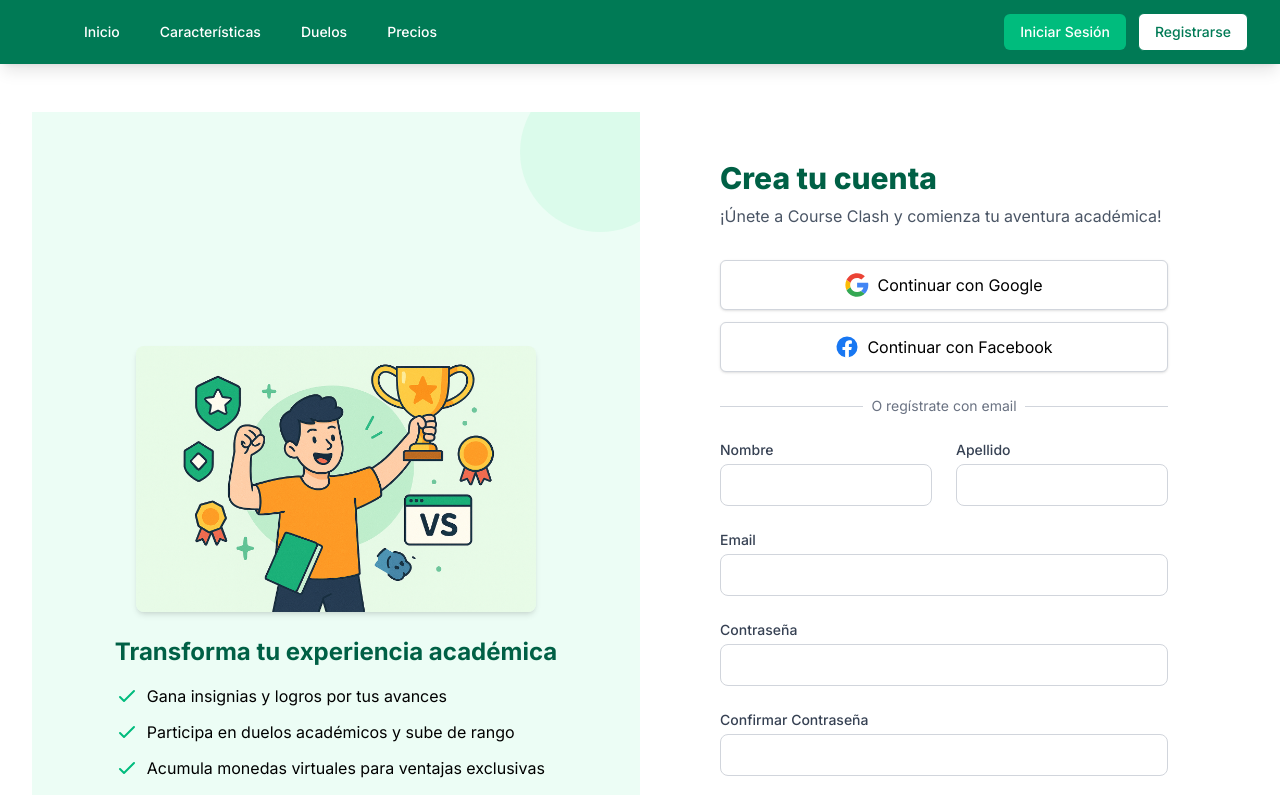
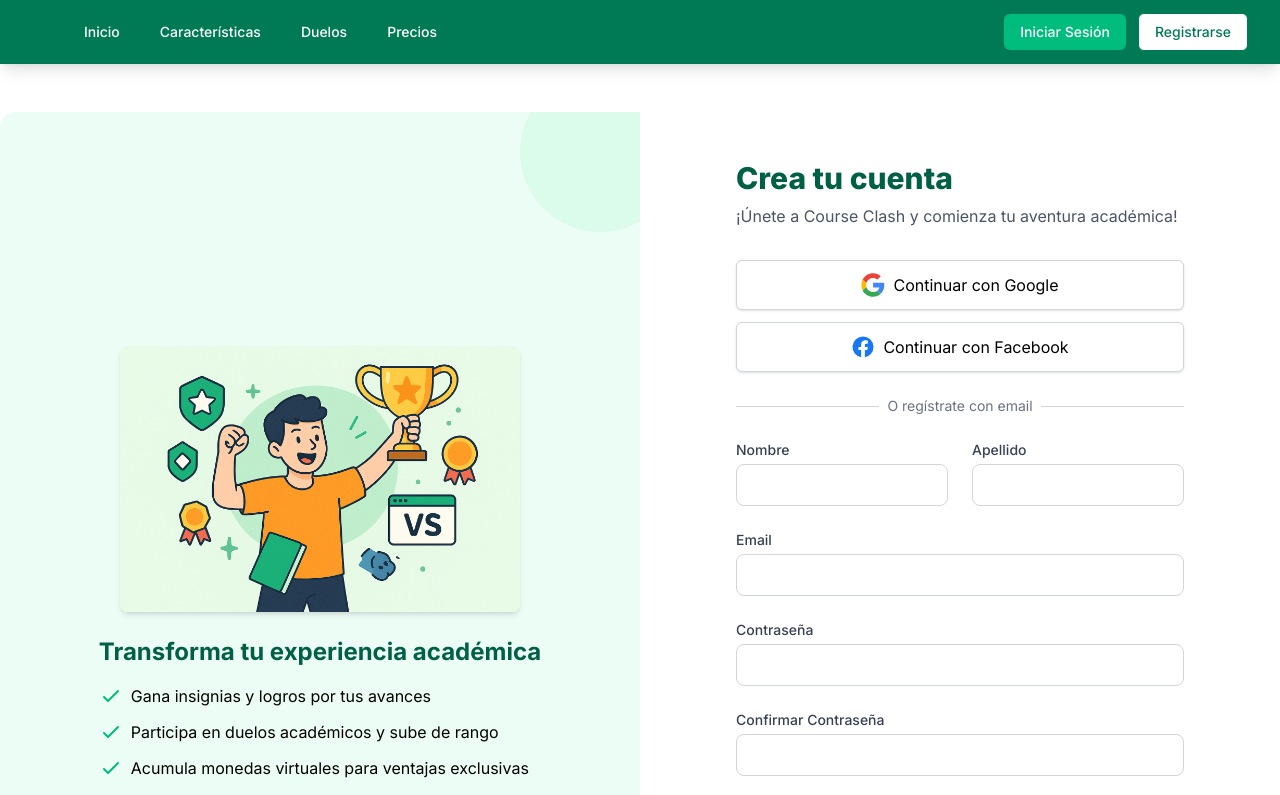
Before and after one commit to w1sec0d/CourseClash, a Next.js app in the folder frontend/: page /registro in a window 1280 px wide. Shown: the top 795 px of the page. Built offline with nearby package versions, Linux system fonts and the light colour scheme.

Commit message:
Elimina padding innecesario en registro

```diff
--- a/frontend/app/registro/page.tsx
+++ b/frontend/app/registro/page.tsx
@@ -5,7 +5,7 @@ import Link from 'next/link';
 
 export default function Register() {
   return (
-    <section className='my-12 sm:px-6 lg:px-8 text-black mx-auto container bg-white rounded-2xl overflow-hidden shadow-xl max-w-7xl md:grid-cols-2 grid grid-cols-1'>
+    <section className='my-12 text-black mx-auto container bg-white rounded-2xl overflow-hidden shadow-xl max-w-7xl md:grid-cols-2 grid grid-cols-1'>
       {/* Sección de ilustración */}
       <div className='bg-emerald-50 justify-center items-center w-full p-10 flex flex-col relative overflow-hidden'>
         {/* Decoraciones */}
```
